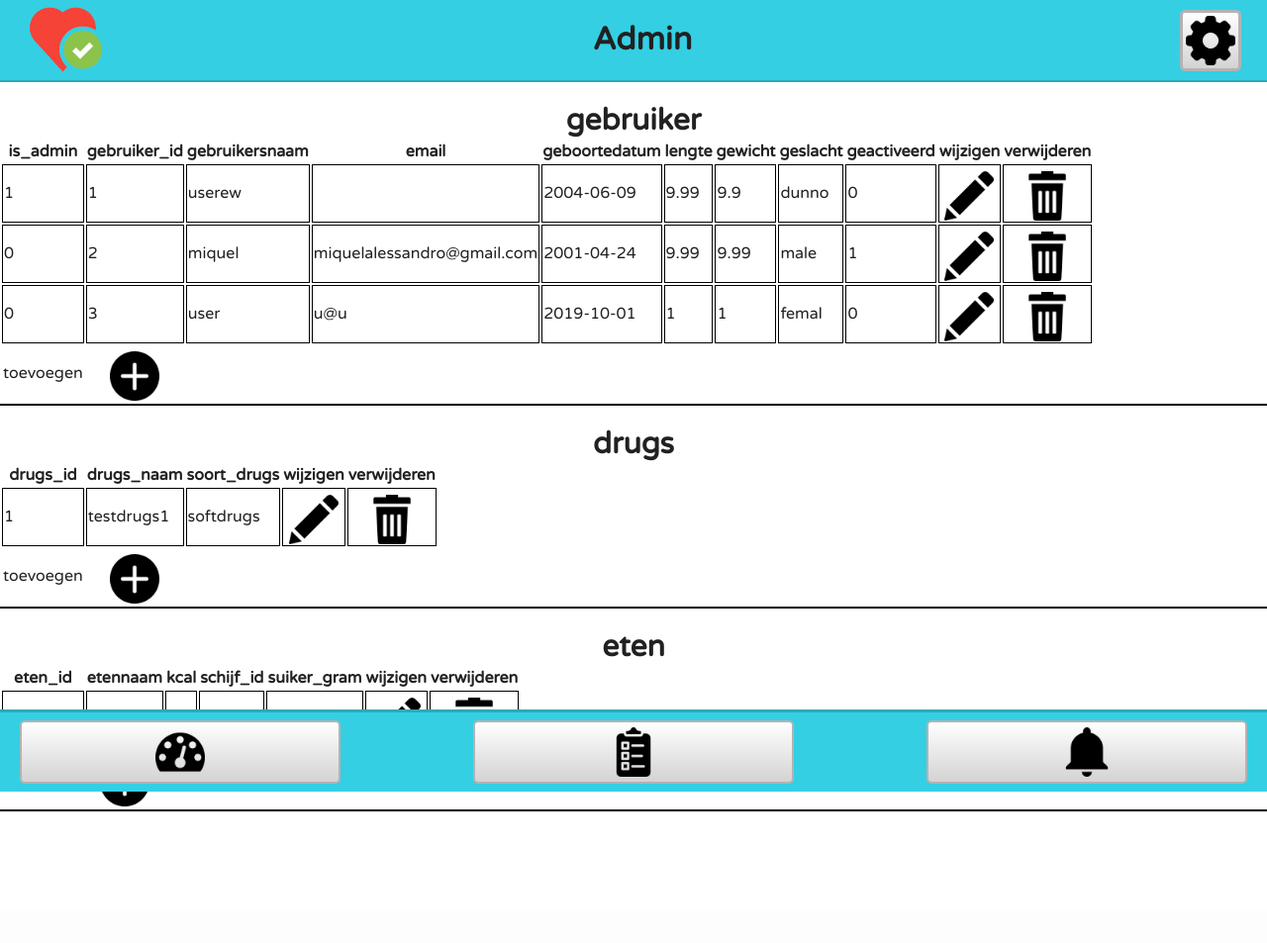
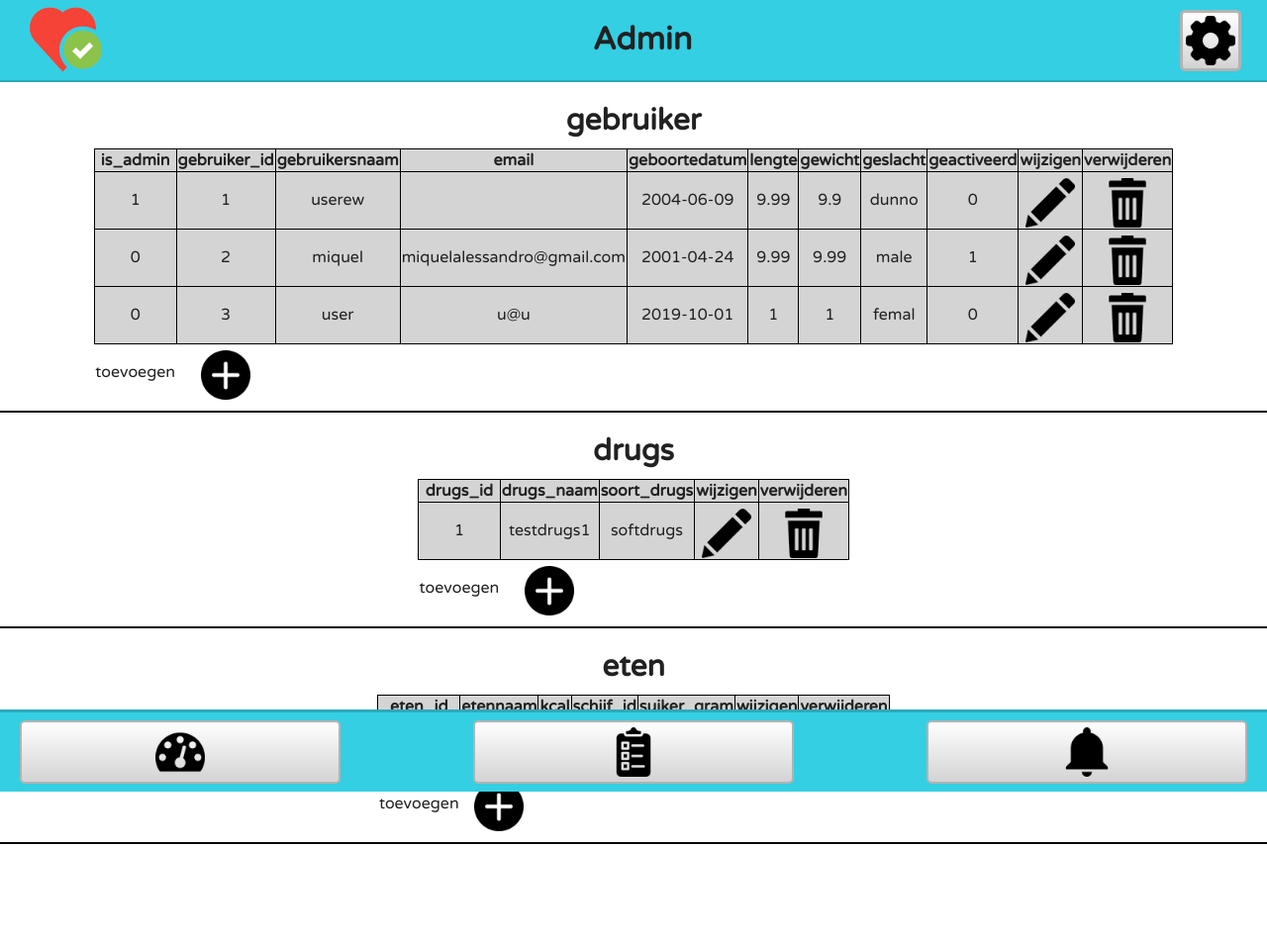
Before and after one commit to Juliandroid98/gezondheidsmeter, a PHP site: page /periode/admin.php in a window 1280 px wide. Shown: the whole page at 99% size. Before the commit the page ends 820 px from the top, so only its background shows below. Run offline with PHP 8.4, Linux system fonts and the light colour scheme; data comes from the database, SQL or seed files in the repository; data that the repository does not hold is empty.

Commit message:
admin pagina gestyled

```diff
--- a/site/admin.php
+++ b/site/admin.php
@@ -110,7 +110,7 @@ try{
     $sql = "SELECT * FROM drugs";
     $result = $pdo->query($sql);
     if($result->rowCount() > 0){
-        echo "<br><b class='tabelTitel'>drugs</b><div class='responsiveTable'><table>";
+        echo "<br><b class='tabelTitel'>drugs</b><div class='responsiveTable'><table id='drugs'>";
             echo "<tr>";
                 echo "<th>drugs_id</th>";
                 echo "<th>drugs_naam</th>";
@@ -158,7 +158,7 @@ try{
     $sql = "SELECT * FROM eten";
     $result = $pdo->query($sql);
     if($result->rowCount() > 0){
-        echo "<br><b class='tabelTitel'>eten</b><div class='responsiveTable'><table>";
+        echo "<br><b class='tabelTitel'>eten</b><div class='responsiveTable'><table id='eten'>";
             echo "<tr>";
                 echo "<th>eten_id</th>";
                 echo "<th>etennaam</th>";
@@ -211,7 +211,7 @@ try{
     $sql = "SELECT * FROM drinken";
     $result = $pdo->query($sql);
     if($result->rowCount() > 0){
-        echo "<br><b class='tabelTitel'>drinken</b><div class='responsiveTable'><table>";
+        echo "<br><b class='tabelTitel'>drinken</b><div class='responsiveTable'><table id='drinken'>";
             echo "<tr>";
                 echo "<th>drank_id</th>";
                 echo "<th>dranknaam</th>";
--- a/site/assets/css/admin.css
+++ b/site/assets/css/admin.css
@@ -4,6 +4,7 @@ body{
 .responsiveTable{
 	overflow-x: auto;
 	border-bottom: 2px solid black;
+	padding-bottom: 10px;
 }
 .sitecontainer{
 	margin-bottom: 100px;
@@ -11,13 +12,24 @@ body{
 #addRowGebruiker{
 	display: none;
 }
-td{
+td, th{
 	border: 1px solid black;
+	background-color: #d4d4d4;
+	text-align: center;
 }
+
 .toevoegen td{
 	border: 0px solid black;
+	background-color: white;
 }
 .tabelTitel{
 	margin: auto;
 	font-size: 30px;
+	padding-bottom: 10px;
 }
+
+#gebruiker, #drugs, #eten, #drinken {
+	margin-left: auto;
+	margin-right: auto;
+	border-collapse: collapse;
+}
```
